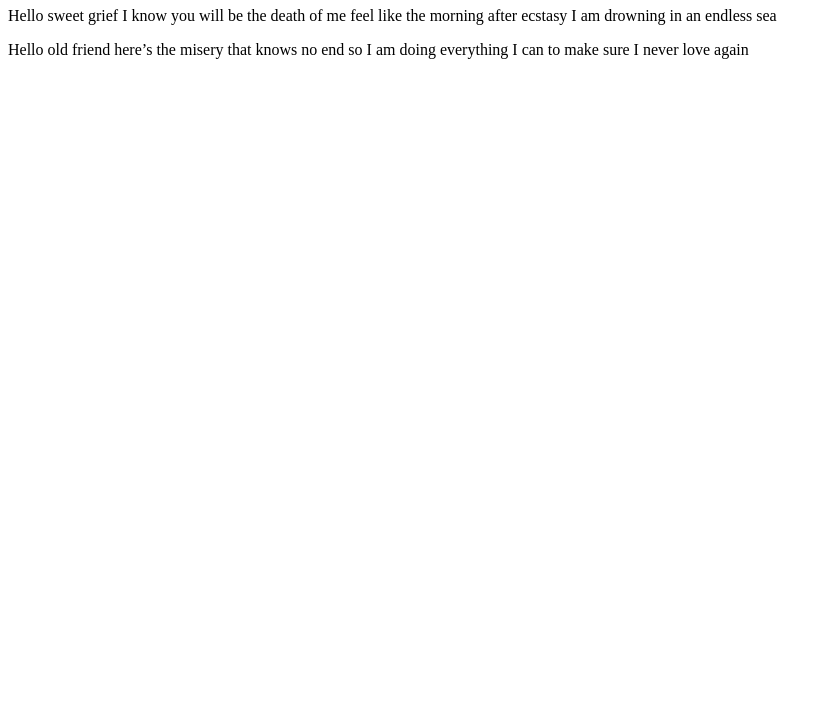
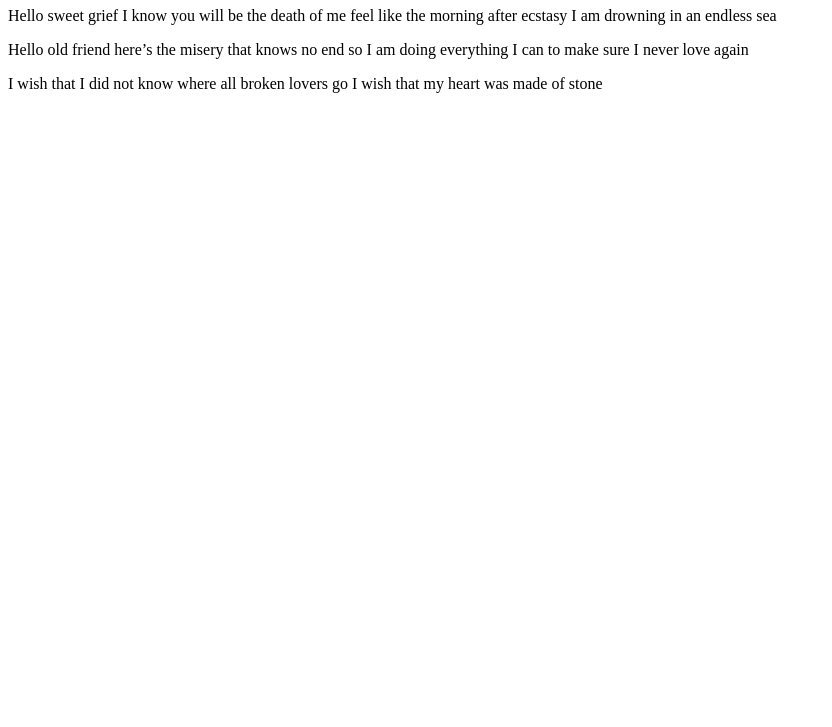
Before and after one commit to webseb00/learning-git-3, a plain HTML site: page index.html in a window 1280 px wide. Shown: the part 73-800 px from the top of the page, without its empty margins (0-832 px from the left). Drawn offline with Linux system fonts and the light colour scheme.

Commit message:
Update content

```diff
--- a/index.html
+++ b/index.html
@@ -23,6 +23,12 @@
                 so I am doing everything I can
                 to make sure I never love again
             </p>
+
+            <p>
+                I wish that I did not know
+                where all broken lovers go
+                I wish that my heart was made of stone
+            </p>
         </div>
 
     </body>
```
